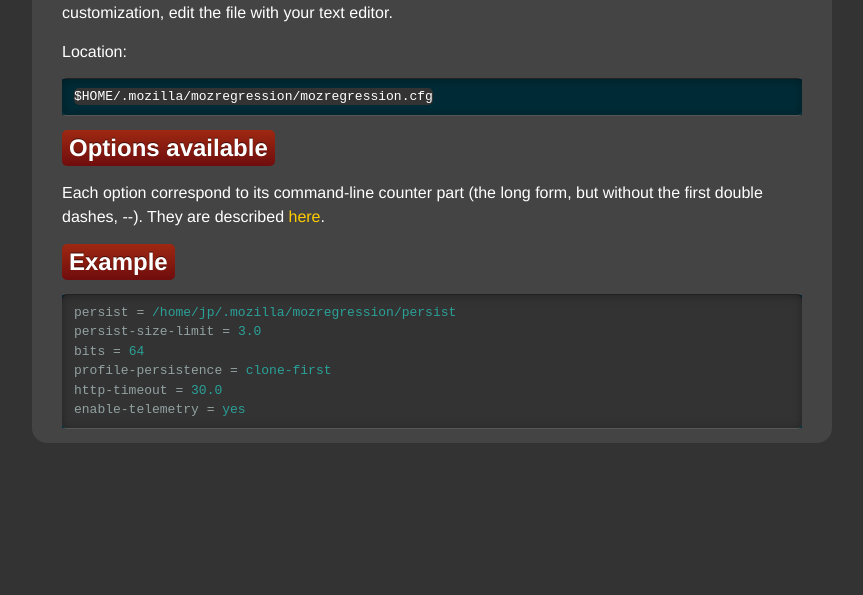
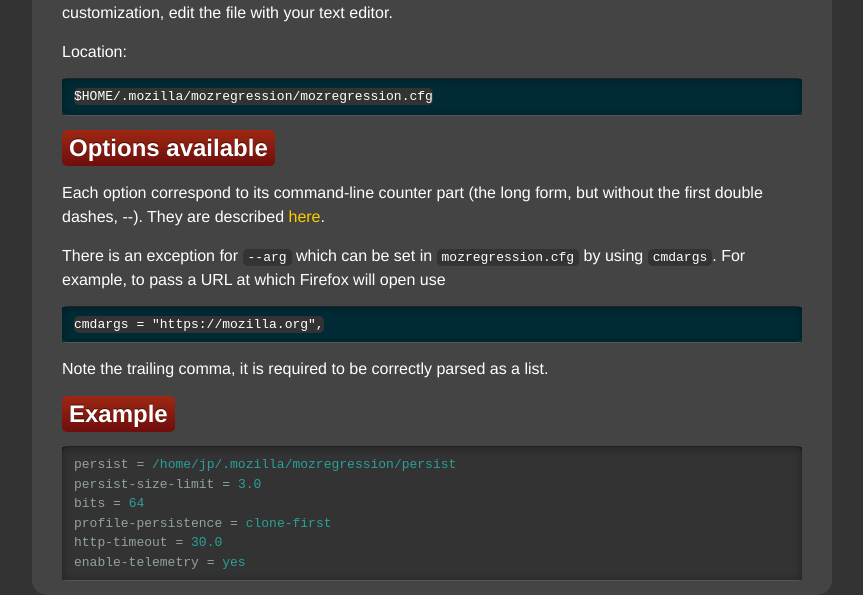
Before and after one commit to mozilla/mozregression, a Jekyll site: the page built from docs/documentation/configuration.md, in a window 1280 px wide. Shown: the part 338-933 px from the top of the page, without its empty margins (208-1071 px from the left). Built offline with Jekyll 4.4.1, drawn with Linux system fonts in a browser that asks for light colours; before the commit the page ends 900 px from its top, so only the background shows below that.

Commit message:
documentation: add info about cmdargs (#1862)
Co-authored-by: Zeid Zabaneh <2043828+zzzeid@users.noreply.github.com>

````diff
--- a/docs/documentation/configuration.md
+++ b/docs/documentation/configuration.md
@@ -19,6 +19,13 @@
 Each option correspond to its command-line counter part (the long form,
 but without the first double dashes, -\-). They are described [here](usage.html).
 
+There is an exception for `--arg` which can be set in `mozregression.cfg` by using `cmdargs`.
+For example, to pass a URL at which Firefox will open use
+```
+cmdargs = "https://mozilla.org",
+```
+Note the trailing comma, it is required to be correctly parsed as a list.
+
 ## Example
 
 {% highlight ini %}
````
Also changed, not shown: docs/documentation/usage.md (+1 -1 lines).
